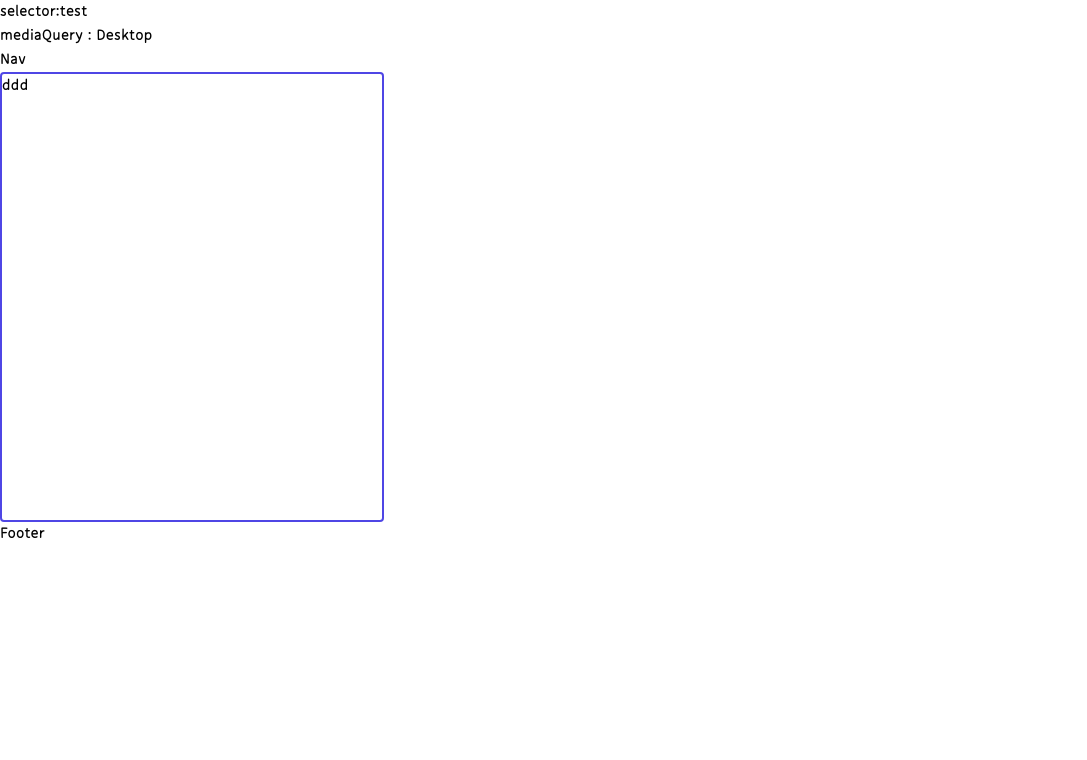
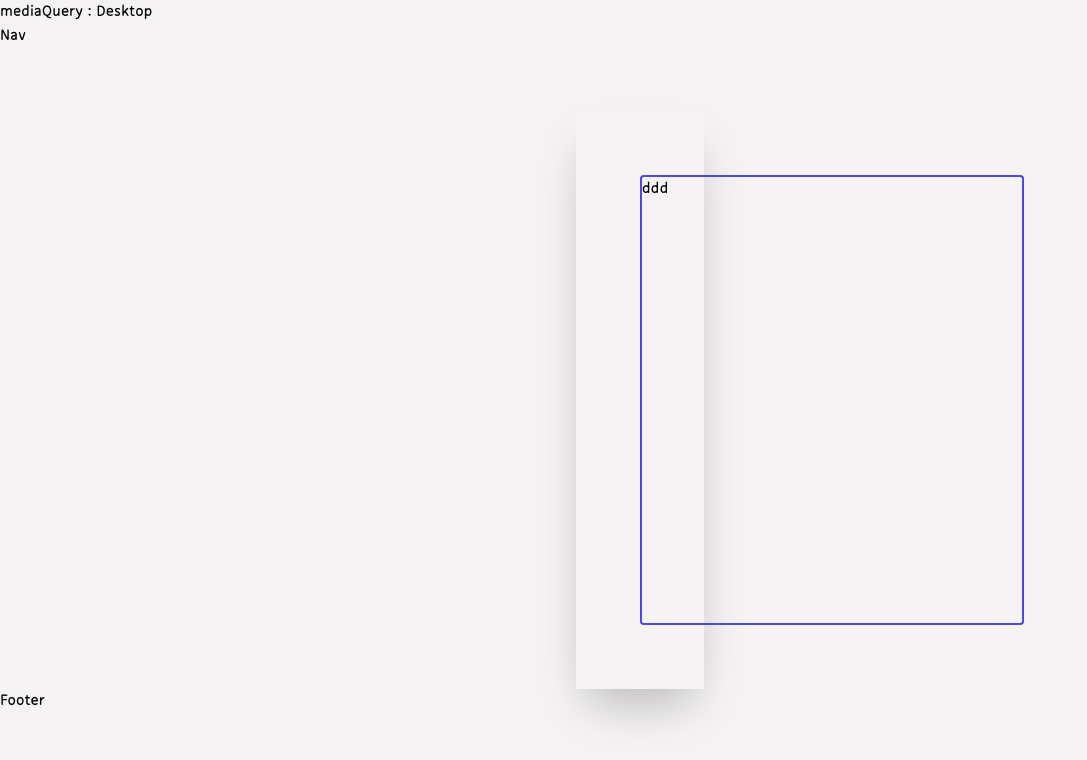
Before and after one commit to bluke127/react_todolist, a React (Create React App) app: page / in a window 1280 px wide. Shown: the top 760 px of the page, without its empty margins (0-1087 px from the left). Built offline with nearby package versions, Linux system fonts and the light colour scheme.

Commit message:
[fix]ui작업중

```diff
--- a/src/App.tsx
+++ b/src/App.tsx
@@ -44,10 +44,10 @@ function App() {
   };
   useEffect(() => {
     redirect("/todo");
+    document.getElementById("root").style.height=`${window.innerHeight}px`
   }, []);
   return (
-    <div className="App" onFocus={setTarget} onClick={setTarget}>
-      selector:{selector}
+    <div className="App w-full h-full" onFocus={setTarget} onClick={setTarget}>
       <Layout />
     </div>
   );
--- a/src/Components/DatePicker/index.tsx
+++ b/src/Components/DatePicker/index.tsx
@@ -1,4 +1,4 @@
-import { SetStateAction, SyntheticEvent, useState } from "react";
+import { SyntheticEvent } from "react";
 import _DatePicker from "react-datepicker";
 import moment from "moment";
 import "react-datepicker/dist/react-datepicker.css";
@@ -23,16 +23,11 @@ function DatePicker({
   alwaysOpen = false,
 }: PropType) {
   const handleOnChangeFunc = (d: Date, e: SyntheticEvent<any, Event>) => {
-    // console.log(moment(d).format(DATE_FORMAT), new Date(moment(d).format(DATE_FORMAT)))
     onChange
       ? onChange(d, e)
       : setSelectedDate(() => {
           return moment(d).format(U_DATE_FORMAT);
         });
-  };
-  const a = (e) => {
-    e.preventDefault();
-    alert("ss");
   };
   return (
     <div>
--- a/src/Layout/index.tsx
+++ b/src/Layout/index.tsx
@@ -5,10 +5,18 @@ import Footer from "./Footer";
 import { Outlet } from "react-router-dom";
 function index() {
   return (
-    <div>
-      <Header></Header>
-      <Outlet/>
-      <Footer></Footer>
+    <div className="layout_color w-full h-full flex flex-col justify-between">
+      <div className="basis-1/6">
+        <Header></Header>
+      </div>
+      <div className=" flex justify-center grow-1">
+        <div className="py-16 px-16 w-4/5 shadow-2xl w-5 h-full">
+          <Outlet />
+        </div>
+      </div>
+      <div className="basis-1/6">
+        <Footer></Footer>
+      </div>
     </div>
   );
 }
--- a/src/index.css
+++ b/src/index.css
@@ -5,6 +5,9 @@
   input{
     @apply focus:outline-none
   }
+}
+.layout_color {
+  background-color:#F5F3F3
 }
 @font-face {
   font-family: "Dovemayo_gothic";
```
